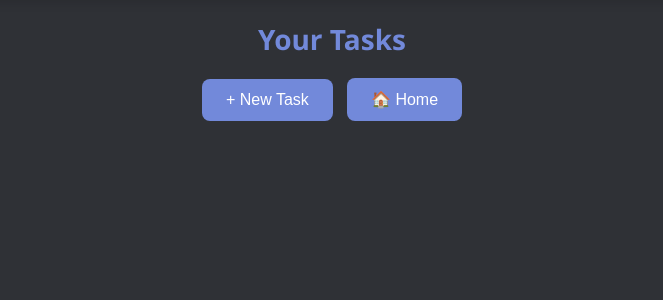
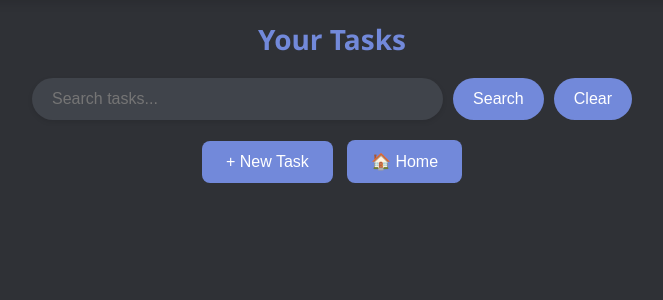
Before and after one commit to SarveshwarSenthilKumar/DevTick, a Flask app: template templates/viewTasks.html in a window 1280 px wide. Shown: the part 89-389 px from the top of the page, without its empty margins (308-971 px from the left). Run offline with Flask 3, Linux system fonts and the light colour scheme; the template is opened without the code that fills it, so the values that code supplies are empty.

Commit message:
Added frontend for search tasks in viewTasks.html

```diff
--- a/templates/viewTasks.html
+++ b/templates/viewTasks.html
@@ -425,6 +425,56 @@
             background-color: #d83c3c;
             transform: translateY(-2px);
         }
+
+        .search-container {
+            display: flex;
+            margin: 0 auto 20px;
+            max-width: 600px;
+            gap: 10px;
+        }
+
+        .search-container input {
+            flex: 1;
+            padding: 12px 20px;
+            border-radius: 25px;
+            border: none;
+            background-color: #40444b;
+            color: white;
+            font-size: 16px;
+            box-shadow: 0 2px 5px rgba(0, 0, 0, 0.1);
+            transition: all 0.3s;
+        }
+
+        .search-container input:focus {
+            outline: none;
+            box-shadow: 0 2px 10px rgba(0, 0, 0, 0.2);
+            background-color: #484c54;
+        }
+
+        .search-container button {
+            padding: 12px 20px;
+            border-radius: 25px;
+            border: none;
+            background-color: #7289da;
+            color: white;
+            cursor: pointer;
+            font-size: 16px;
+            transition: all 0.3s;
+        }
+
+        .search-container button:hover {
+            background-color: #5b6eae;
+        }
+
+        /* Light mode styles */
+        body.light-mode .search-container input {
+            background-color: #f0f0f0;
+            color: #333;
+        }
+
+        body.light-mode .search-container input:focus {
+            background-color: #e0e0e0;
+        }
     </style>
 </head>
 <body>
@@ -455,6 +505,12 @@
 {% endif %}
 
 <h2>Your Tasks</h2>
+
+<form method="GET" action="/tasks/searchtasks" class="search-container">
+    <input type="text" name="q" placeholder="Search tasks..." required>
+    <button type="submit">Search</button>
+    <button type="button" onclick="window.location.href='/tasks/getTasks'">Clear</button>
+</form>
 
 <div class="top-actions">
     <button onclick="window.location.href='/tasks/createtask'">+ New Task</button>
```
